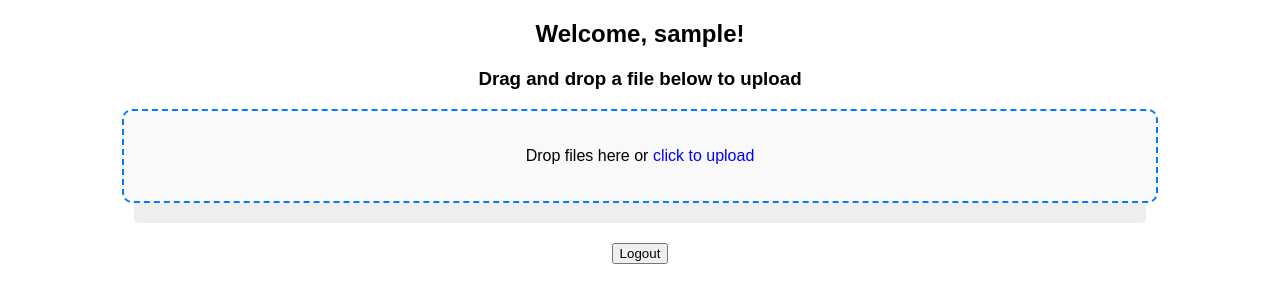
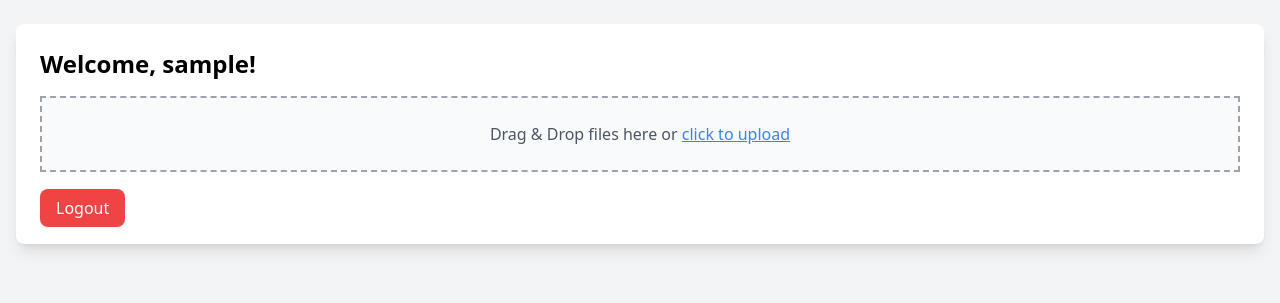
Before and after one commit to Cremattsd/goose-maverick, a Flask app: page /dashboard in a window 1280 px wide. Shown: the top 303 px of the page. Run offline with Flask 3, Linux system fonts and the light colour scheme; the visitor is signed in with stand-in values (Sample User, id 1); some libraries are stand-ins or nearby versions.

Commit message:
Update dashboard.html

```diff
--- a/templates/dashboard.html
+++ b/templates/dashboard.html
@@ -4,101 +4,97 @@
     <meta charset="UTF-8">
     <meta name="viewport" content="width=device-width, initial-scale=1.0">
     <title>Dashboard</title>
-    <style>
-        body {
-            font-family: Arial, sans-serif;
-            text-align: center;
-            margin: 20px;
-        }
-        .drop-zone {
-            width: 80%;
-            margin: auto;
-            padding: 20px;
-            border: 2px dashed #007bff;
-            border-radius: 10px;
-            text-align: center;
-            cursor: pointer;
-            background-color: #f9f9f9;
-        }
-        .drop-zone.dragover {
-            background-color: #e0f7fa;
-        }
-        #fileInput {
-            display: none;
-        }
-        .output {
-            margin-top: 20px;
-            text-align: left;
-            width: 80%;
-            margin: auto;
-            background: #eee;
-            padding: 10px;
-            border-radius: 5px;
-        }
-        .logout {
-            margin-top: 20px;
-        }
-    </style>
+    <script src="https://cdn.tailwindcss.com"></script>
 </head>
-<body>
-    <h2>Welcome, {{ user }}!</h2>
-    <h3>Drag and drop a file below to upload</h3>
+<body class="bg-gray-100">
 
-    <div class="drop-zone" id="dropZone">
-        <p>Drop files here or <label for="fileInput" style="color: blue; cursor: pointer;">click to upload</label></p>
-        <input type="file" id="fileInput" accept=".pdf,.xls,.xlsx,.png,.jpg,.jpeg">
+    <div class="container mx-auto px-4 py-6">
+        <div class="bg-white shadow-lg rounded-lg p-6">
+            <h1 class="text-2xl font-semibold mb-4">Welcome, {{ user }}!</h1>
+
+            <!-- Drag & Drop File Upload -->
+            <div id="drop-area" class="border-2 border-dashed border-gray-400 p-6 text-center bg-gray-50 cursor-pointer">
+                <p class="text-gray-600">Drag & Drop files here or <span class="text-blue-500 underline">click to upload</span></p>
+                <input type="file" id="fileInput" class="hidden" accept=".pdf,.xls,.xlsx,.png,.jpg,.jpeg">
             </div>
 
-    <div class="output" id="output">
+            <!-- File Upload Form -->
+            <form id="uploadForm" action="{{ url_for('dashboard') }}" method="POST" enctype="multipart/form-data" class="mt-4 hidden">
+                <input type="file" name="file" id="hiddenFileInput" accept=".pdf,.xls,.xlsx,.png,.jpg,.jpeg">
+                <button type="submit" class="bg-blue-500 text-white px-4 py-2 rounded-lg mt-2">Upload</button>
+            </form>
+
+            <!-- Display Parsed Data -->
+            <div class="mt-6">
                 {% if data %}
-            <h3>Extracted Data:</h3>
-            <pre>{{ data }}</pre>
+                    <h2 class="text-xl font-semibold mb-2">Parsed Data</h2>
+                    <table class="min-w-full bg-white border border-gray-300 rounded-lg shadow-md">
+                        <thead>
+                            <tr class="bg-gray-200">
+                                <th class="py-2 px-4 border">Field</th>
+                                <th class="py-2 px-4 border">Value</th>
+                            </tr>
+                        </thead>
+                        <tbody>
+                            {% for key, value in data.items() %}
+                                <tr>
+                                    <td class="py-2 px-4 border">{{ key }}</td>
+                                    <td class="py-2 px-4 border">{{ value }}</td>
+                                </tr>
+                            {% endfor %}
+                        </tbody>
+                    </table>
+
+                    <!-- Send Data to CRM Button -->
+                    <form action="{{ url_for('send_data') }}" method="POST" class="mt-4">
+                        <input type="hidden" name="parsed_data" value="{{ data }}">
+                        <button type="submit" class="bg-green-500 text-white px-4 py-2 rounded-lg">Send to RealNex CRM</button>
+                    </form>
                 {% endif %}
             </div>
 
-    <button class="logout" onclick="window.location.href='/logout'">Logout</button>
+            <!-- Logout Button -->
+            <div class="mt-6">
+                <a href="{{ url_for('logout') }}" class="bg-red-500 text-white px-4 py-2 rounded-lg">Logout</a>
+            </div>
+        </div>
+    </div>
 
     <script>
-        const dropZone = document.getElementById("dropZone");
-        const fileInput = document.getElementById("fileInput");
-        const output = document.getElementById("output");
+        document.addEventListener("DOMContentLoaded", function() {
+            let dropArea = document.getElementById("drop-area");
+            let fileInput = document.getElementById("fileInput");
+            let hiddenFileInput = document.getElementById("hiddenFileInput");
+            let uploadForm = document.getElementById("uploadForm");
 
-        dropZone.addEventListener("dragover", (e) => {
-            e.preventDefault();
-            dropZone.classList.add("dragover");
+            dropArea.addEventListener("click", () => fileInput.click());
+
+            fileInput.addEventListener("change", function() {
+                hiddenFileInput.files = fileInput.files;
+                uploadForm.submit();
             });
 
-        dropZone.addEventListener("dragleave", () => {
-            dropZone.classList.remove("dragover");
+            dropArea.addEventListener("dragover", (e) => {
+                e.preventDefault();
+                dropArea.classList.add("bg-gray-200");
             });
 
-        dropZone.addEventListener("drop", (e) => {
-            e.preventDefault();
-            dropZone.classList.remove("dragover");
-
-            let file = e.dataTransfer.files[0];
-            uploadFile(file);
+            dropArea.addEventListener("dragleave", () => {
+                dropArea.classList.remove("bg-gray-200");
             });
 
-        fileInput.addEventListener("change", (e) => {
-            let file = e.target.files[0];
-            uploadFile(file);
+            dropArea.addEventListener("drop", (e) => {
+                e.preventDefault();
+                dropArea.classList.remove("bg-gray-200");
+                let files = e.dataTransfer.files;
+                if (files.length > 0) {
+                    fileInput.files = files;
+                    hiddenFileInput.files = files;
+                    uploadForm.submit();
+                }
             });
+        });
+    </script>
 
-        function uploadFile(file) {
-            let formData = new FormData();
-            formData.append("file", file);
-
-            fetch("/dashboard", {
-                method: "POST",
-                body: formData
-            })
-            .then(response => response.text())
-            .then(data => {
-                output.innerHTML = "<h3>Extracted Data:</h3><pre>" + data + "</pre>";
-            })
-            .catch(error => console.error("Error:", error));
-        }
-    </script>
 </body>
 </html>
```
Lines whose indentation alone changed are shown as unchanged.
